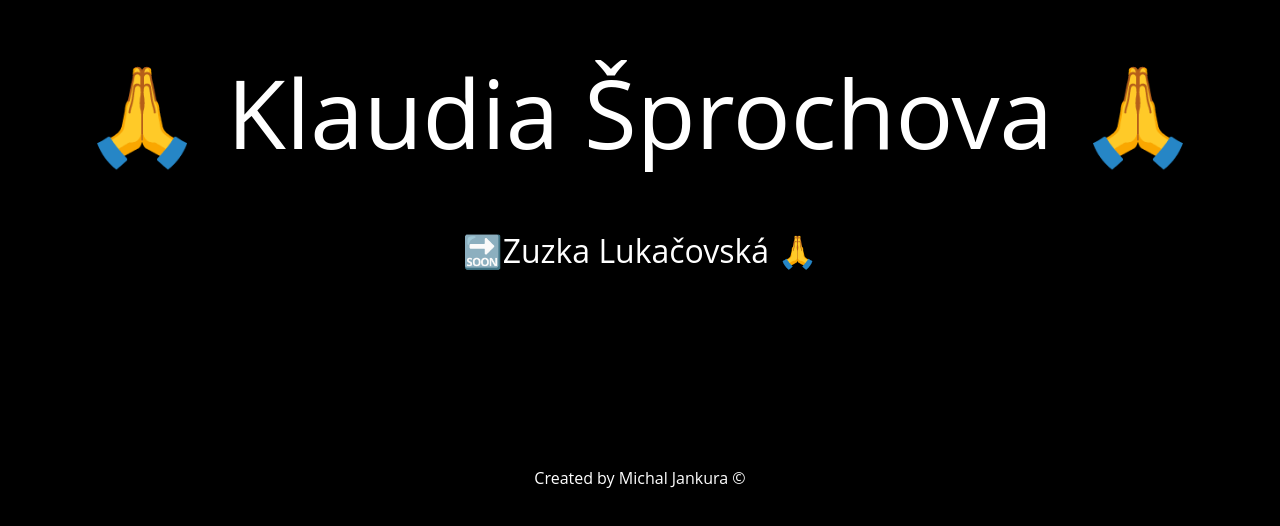
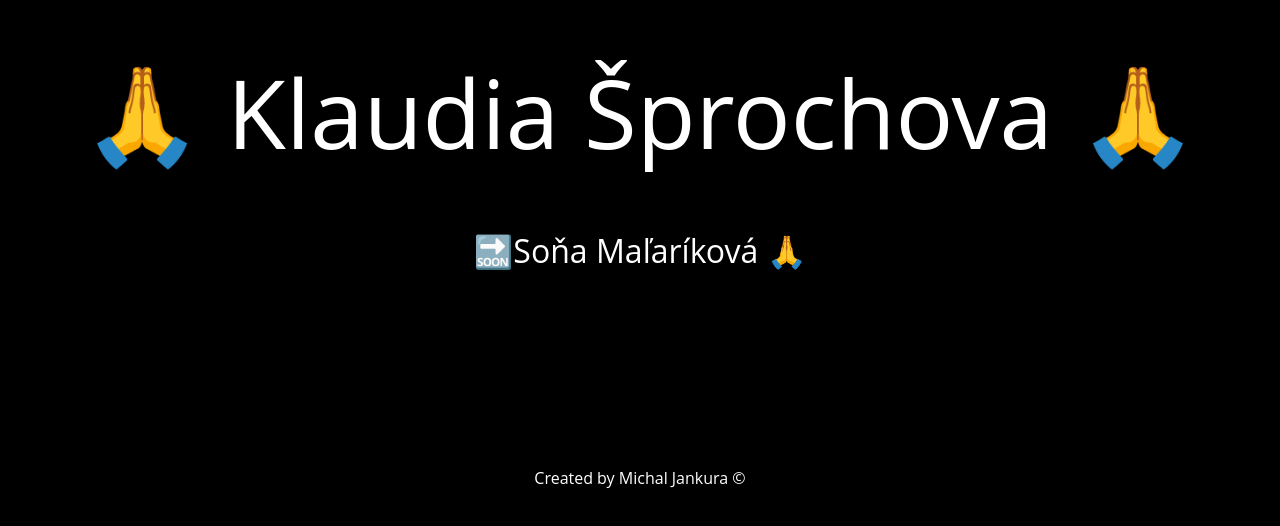
Before and after one commit to MichalJankura/ktosamodlizamata, a plain HTML site: page index.html in a window 1280 px wide. Shown: the part 290-816 px from the top of the page. Drawn offline with Linux system fonts and the light colour scheme.

Commit message:
Update index.html

```diff
--- a/index.html
+++ b/index.html
@@ -45,30 +45,30 @@
 
 	<script>
 		let mena = [
+			"Batman",
+			"Nina Jančišinová",
+			"Sofia Filičková",
 			"Paťa Melicherová",
-			"Lucia Počatková",
 			"Mertinkovci",
-			"Sofia Filičková",
+			"Juraj Kuzmiak",
 			"Lívia Jančišinová",
-			"Juraj Kuzmiak",
 			"Tomáš Solár",
-			"Alžbeta Jacková",
-			"Filip B.",
+			"Karin Schmögnerová",
+			"K-M-D Demčakovci",
+			"Tomáš Oravec",
+			"Irena Budajová",
+			"Dominika Halčinová",
+			"Katarína Filičková",
+			"O&S Tokarčikovci",
+			"Opinovci",
+			"Reňa",
 			"Paťa Melicherová",
-			"Katarína Filičková",
+			"Martin Lukáč",
+			"Sofia S.",
+			"Gerard Strič",
 			"Monika Tomusová",
-			"Tomáš Oravec",
-			"Nina Jančišinová",
-			"O&S Tokarčikovci",
-			"Jožko Maretta",
-			"Tomáš Reľovský",
-			"Karin Vasiliková",
-			"Opinovci",
-			"Anna Tinathová",
-			"Gerard Strič",
-			"Jana Lukačovská",
 			"Klaudia Šprochova",
-			"Zuzka Lukačovská"
+			"Soňa Maľaríková"
 		];
 
 		let d = new Date();
```
